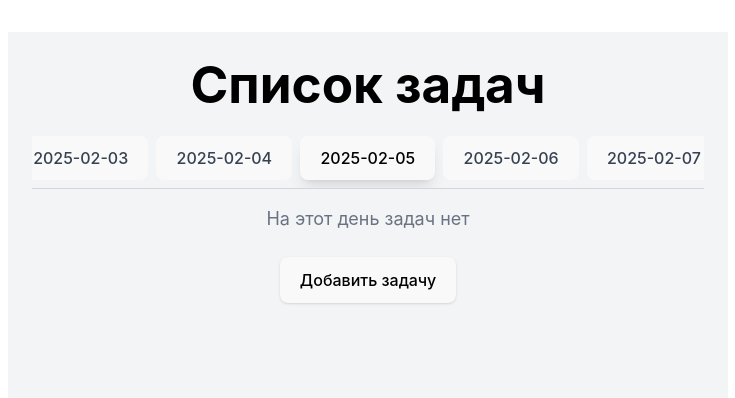
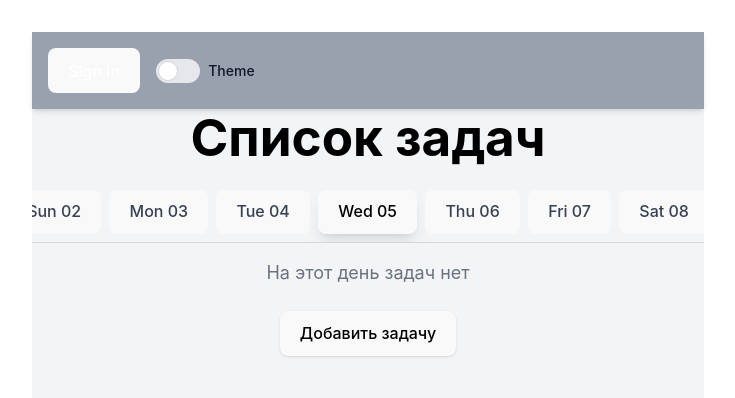
Before and after one commit to RomanBurdeiny/calendar, a React (Vite) app: page / in a window 1280 px wide. Shown: the top 398 px of the page, without its empty margins (272-1007 px from the left). Built offline with nearby package versions, Linux system fonts and the light colour scheme.

Commit message:
added new date format

```diff
--- /dev/null
+++ b/src/components/Header.tsx
@@ -0,0 +1,16 @@
+import ToggleSwitch from "./ToggleSwitch";
+import Button from "./Button";
+import { HeaderProps } from "./types";
+
+const Header: React.FC<HeaderProps> = ({ isDarkMode, toggleDarkMode }) => {
+  return (
+    <header className="w-full flex justify-between items-center p-4 bg-gray-400 dark:bg-gray-900 shadow-md">
+      <div className="flex space-x-4">
+        <Button children="Sign in" onClick={() => console.log("Sign in clicked")} className="bg-blue-500 dark:bg-blue-700 text-white" />
+        <ToggleSwitch checked={isDarkMode} onChange={toggleDarkMode} children='Theme'/>
+      </div>
+    </header>
+  );
+};
+
+export default Header;
--- a/src/components/TaskList.tsx
+++ b/src/components/TaskList.tsx
@@ -4,22 +4,22 @@ import Task from "./Task";
 import TaskModal from "./TaskModal";
 import { format, addDays, subDays } from "date-fns";
 import Button from "./Button";
+import {TaskType} from "./types"
+import Header from "./Header";
 
-type TaskType = {
-  id: number;
-  title: string;
-  description: string;
-  completed: boolean;
-  date: string;
-};
+// type TaskType = {
+//   id: number;
+//   title: string;
+//   description: string;
+//   completed: boolean;
+//   date: string; // Дата хранится в формате "yyyy-MM-dd" в задачах
+// };
 
 const TaskList = () => {
   const [tasks, setTasks] = useState<TaskType[]>([]);
   const [isModalOpen, setIsModalOpen] = useState(false);
-  const [selectedDate, setSelectedDate] = useState(format(new Date(), "yyyy-MM-dd"));
-  const [dates, setDates] = useState(
-    Array.from({ length: 14 }, (_, i) => format(addDays(subDays(new Date(), 7), i), "yyyy-MM-dd"))
-  );
+  const [selectedDate, setSelectedDate] = useState<Date>(new Date());
+  const [dates, setDates] = useState<Date[]>(Array.from({ length: 14 }, (_, i) => addDays(subDays(new Date(), 7), i)));
   const [editingTask, setEditingTask] = useState<TaskType | null>(null);
 
   const scrollRef = useRef<HTMLDivElement | null>(null);
@@ -30,7 +30,7 @@ const TaskList = () => {
       title: "",
       description: "",
       completed: false,
-      date: format(new Date(), "yyyy-MM-dd"),
+      date: format(new Date(), "yyyy-MM-dd"), // Дата хранится в "yyyy-MM-dd"
     },
   });
 
@@ -64,7 +64,8 @@ const TaskList = () => {
     if (scrollRef.current) {
       const { scrollLeft, scrollWidth, clientWidth } = scrollRef.current;
       if (scrollLeft + clientWidth >= scrollWidth - 10) {
-        const newDates = Array.from({ length: 7 }, (_, i) => format(addDays(new Date(dates[dates.length - 1]), i + 1), "yyyy-MM-dd"));
+        const lastDate = dates[dates.length - 1]; // Берем последнюю дату
+        const newDates = Array.from({ length: 7 }, (_, i) => addDays(lastDate, i + 1));
         setDates((prev) => [...prev, ...newDates]);
       }
     }
@@ -72,9 +73,9 @@ const TaskList = () => {
 
   useEffect(() => {
     if (selectedDateRef.current) {
-      selectedDateRef.current.scrollIntoView({ behavior: "smooth", inline: "center" });
+      selectedDateRef.current.scrollIntoView({ behavior: "smooth", block: "center", inline: "center" });
     }
-  }, []);
+  }, [selectedDate]);
 
   useEffect(() => {
     const currentRef = scrollRef.current;
@@ -102,7 +103,7 @@ const TaskList = () => {
       title: "",
       description: "",
       completed: false,
-      date: selectedDate,
+      date: format(selectedDate, "yyyy-MM-dd"),
     });
     setIsModalOpen(true);
   };
@@ -139,25 +140,30 @@ const TaskList = () => {
     setEditingTask(null);
   };
 
-  const filteredTasks = tasks.filter((task) => task.date === selectedDate);
+  const filteredTasks = tasks.filter((task) => task.date === format(selectedDate, "yyyy-MM-dd"));
+  const [isDarkMode, setIsDarkMode] = useState(false);
+
+  const toggleDarkMode = () => setIsDarkMode((prev) => !prev);
 
   return (
-    <div className="p-6 bg-gray-100 min-h-screen flex flex-col items-center">
+    <div className="dark:bg-black bg-gray-100 min-h-screen flex flex-col items-center">
+     <Header isDarkMode={isDarkMode} toggleDarkMode={toggleDarkMode}/>
       <h1 className="text-2xl font-bold text-black mb-4">Список задач</h1>
 
       <div ref={scrollRef} className="w-full max-w-2xl overflow-x-auto whitespace-nowrap flex gap-2 p-2 border-b border-gray-300 scrollbar-hide">
         {dates.map((date) => {
-          const hasTasks = tasks.some((task) => task.date === date);
+          const formattedDate = format(date, "E dd"); // Форматируем дату перед рендерингом
+          const hasTasks = tasks.some((task) => task.date === format(date, "yyyy-MM-dd"));
           return (
             <button
-              key={date}
-              ref={date === selectedDate ? selectedDateRef : null}
+              key={formattedDate}
+              ref={format(selectedDate, "E dd") === formattedDate ? selectedDateRef : null}
               onClick={() => setSelectedDate(date)}
               className={`relative px-4 py-2 rounded text-sm transition flex items-center gap-2 ${
-                selectedDate === date ? "bg-gray-400 text-black font-bold border border-gray-700 shadow-lg" : "bg-gray-200 text-gray-700 hover:bg-gray-300"
+                format(selectedDate, "E dd") === formattedDate ? "bg-gray-400 text-black font-bold border border-gray-700 shadow-lg" : "bg-gray-200 text-gray-700 hover:bg-gray-300"
               }`}
             >
-              {date}
+              {formattedDate}
               {hasTasks && <span className="absolute right-1 top-1 w-2.5 h-2.5 bg-orange-500 rounded-full"></span>}
             </button>
           );
--- a/src/components/TaskModal.tsx
+++ b/src/components/TaskModal.tsx
@@ -6,7 +6,12 @@ import ToggleSwitch from "./ToggleSwitch";
 type TaskModalProps = {
   isOpen: boolean;
   onClose: () => void;
-  onSave: (task: { title: string; description: string; completed: boolean; date: string }) => void;
+  onSave: (task: {
+    title: string;
+    description: string;
+    completed: boolean;
+    date: string
+  }) => void;
 };
 
 const TaskModal: React.FC<TaskModalProps> = ({ isOpen, onClose, onSave }) => {
@@ -69,7 +74,7 @@ const TaskModal: React.FC<TaskModalProps> = ({ isOpen, onClose, onSave }) => {
           control={control}
           render={({ field }) => (
             <div className="mb-4 flex items-center gap-2">
-              <ToggleSwitch checked={field.value} onChange={field.onChange} />
+              <ToggleSwitch checked={field.value} onChange={field.onChange} children/>
               <span className="text-gray-700">Задача выполнена</span>
             </div>
           )}
--- a/src/components/ToggleSwitch.tsx
+++ b/src/components/ToggleSwitch.tsx
@@ -1,15 +1,20 @@
 type ToggleSwitchProps = {
   checked: boolean;
   onChange: () => void;
+  children: React.ReactNode
 };
 
-const ToggleSwitch: React.FC<ToggleSwitchProps> = ({ checked, onChange }) => {
+const ToggleSwitch: React.FC<ToggleSwitchProps> = ({ checked, onChange, children }) => {
   return (
-    <label className="relative inline-flex items-center cursor-pointer">
+    <label className="inline-flex items-center cursor-pointer space-x-2">
       <input type="checkbox" checked={checked} onChange={onChange} className="sr-only peer" />
-      <div className="w-11 h-6 bg-gray-300 peer-focus:ring-4 peer-focus:ring-blue-300 rounded-full peer peer-checked:after:translate-x-5 peer-checked:bg-green-500 transition-all duration-300 after:content-[''] after:absolute after:top-0.5 after:left-1 after:bg-white after:border after:rounded-full after:h-5 after:w-5 after:transition-all"></div>
+      <div className="relative w-11 h-6 bg-gray-200 peer-focus:outline-none peer-focus:ring-4 peer-focus:ring-blue-300 dark:peer-focus:ring-blue-800 rounded-full peer dark:bg-gray-700 peer-checked:after:translate-x-full rtl:peer-checked:after:-translate-x-full peer-checked:after:border-white after:content-[''] after:absolute after:top-[2px] after:start-[2px] after:bg-white after:border-gray-300 after:border after:rounded-full after:h-5 after:w-5 after:transition-all dark:border-gray-600 peer-checked:bg-blue-600 dark:peer-checked:bg-blue-600"></div>
+      <span className="text-sm font-medium text-gray-900 dark:text-gray-300">
+        {children}
+      </span>
     </label>
   );
 };
 
+
 export default ToggleSwitch;
--- /dev/null
+++ b/src/components/types.tsx
@@ -0,0 +1,31 @@
+export interface TaskType {
+    id: number;
+    title: string;
+    description: string;
+    completed: boolean;
+    date: string;
+  }
+
+  export interface TaskModalProps {
+    isOpen: boolean;
+    onClose: () => void;
+    onSave: (taskData: Omit<TaskType, "id">) => void;
+    task?: TaskType | null;
+    isDarkMode: boolean;
+  }
+
+  export interface ToggleSwitchProps {
+    checked: boolean;
+    onChange: () => void;
+  }
+
+  export interface ButtonProps {
+    text: string;
+    onClick: () => void;
+    className?: string;
+  }
+
+  export interface HeaderProps {
+    isDarkMode: boolean;
+    toggleDarkMode: () => void;
+  }
```
